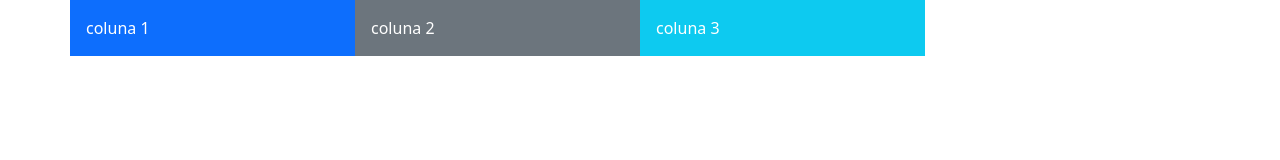
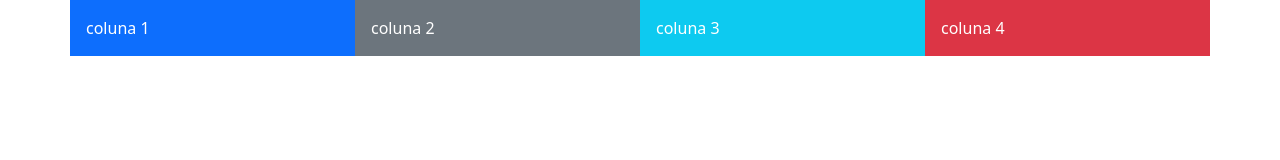
Before and after one commit to julia-daniluski/BOOSTRAP, a plain HTML site: page ex2_sistema-grid/ex2.html in a window 1280 px wide. Drawn offline with nearby package versions, Linux system fonts and the light colour scheme.

Commit message:
4 colunas

```diff
--- a/ex2_sistema-grid/ex2.html
+++ b/ex2_sistema-grid/ex2.html
@@ -13,6 +13,7 @@
             <div class="col-sm-3 bg-primary text-white p-3">coluna 1</div>
             <div class="col-sm-3 bg-secondary text-white p-3">coluna 2</div>
             <div class="col-sm-3 bg-info text-white p-3">coluna 3</div>
+            <div class="col-sm-3 bg-danger text-white p-3">coluna 4</div>
         </div>
     </div>
     <!-- 1ª Digitação (Aqui) -->
```
